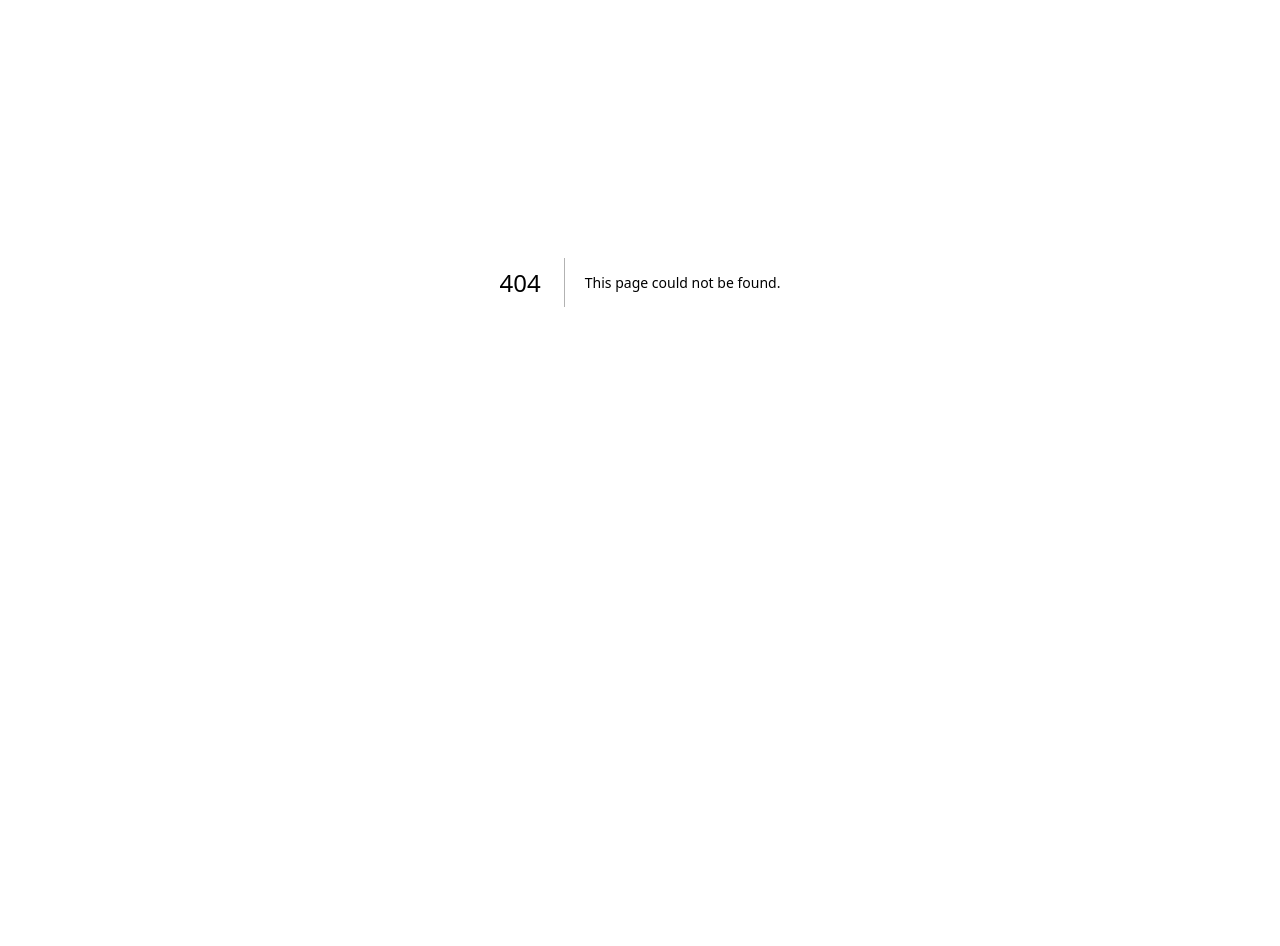
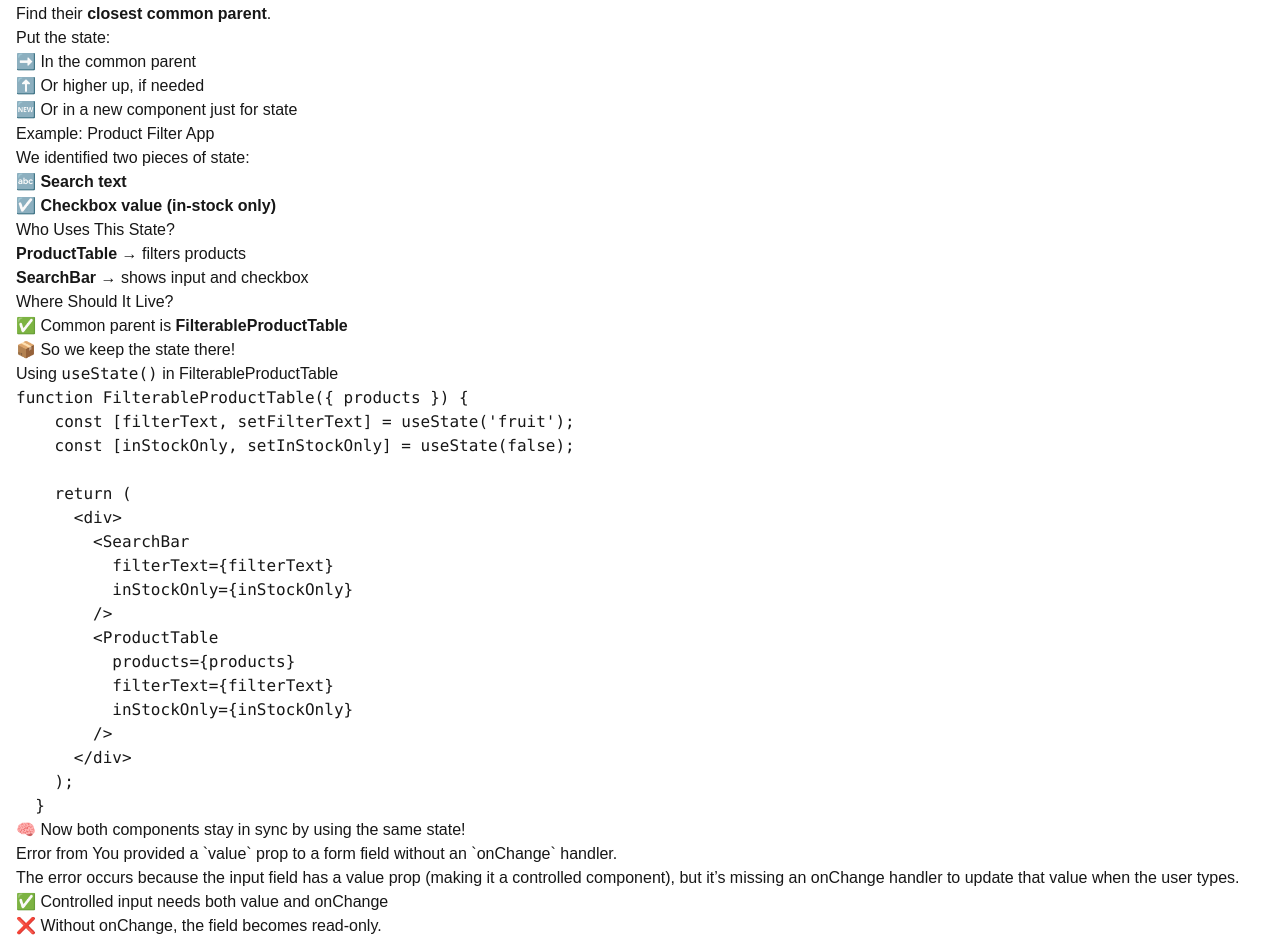
Before and after one commit to Sujal-Vanjare/react-learn, a Next.js app: page /thinking-in-react/identify-where-your-state-should-live in a window 1280 px wide. Before the commit this address had no page. Shown: the part 183-1129 px from the top of the page. Before the commit the page ends 873 px from the top, so only its background shows below. Built offline with nearby package versions, Linux system fonts and the light colour scheme.

Commit message:
thinking in react completed

```diff
--- a/src/app/page.tsx
+++ b/src/app/page.tsx
@@ -18,6 +18,8 @@ const pages = [
   },
   { id: 12, href: "/thinking-in-react/when-to-use-state" },
   { id: 13, href: "/thinking-in-react/identify-where-your-state-should-live" },
+  { id: 14, href: "/thinking-in-react/inverse-data-flow" },
+  { id: 15, href: "/thinking-in-react/product-table" },
 ];
 
 export default function Home() {
--- /dev/null
+++ b/src/app/thinking-in-react/identify-where-your-state-should-live/page.jsx
@@ -0,0 +1,99 @@
+export default function Page() {
+  return (
+    <div>
+      <h1>Where Should State Live?</h1>
+
+      <h2>Why This Matters</h2>
+      <p>
+        React passes data <strong>one-way</strong> (from parent to child). So,
+        we need to figure out which component should "own" each piece of state.
+      </p>
+
+      <h2>How to Decide State Ownership</h2>
+      <ol>
+        <li>Find all components that use the state.</li>
+        <li>
+          Find their <strong>closest common parent</strong>.
+        </li>
+        <li>
+          Put the state:
+          <ul>
+            <li>➡️ In the common parent</li>
+            <li>⬆️ Or higher up, if needed</li>
+            <li>🆕 Or in a new component just for state</li>
+          </ul>
+        </li>
+      </ol>
+
+      <h2>Example: Product Filter App</h2>
+      <p>We identified two pieces of state:</p>
+      <ul>
+        <li>
+          🔤 <strong>Search text</strong>
+        </li>
+        <li>
+          ☑️ <strong>Checkbox value (in-stock only)</strong>
+        </li>
+      </ul>
+
+      <h3>Who Uses This State?</h3>
+      <ul>
+        <li>
+          <strong>ProductTable</strong> → filters products
+        </li>
+        <li>
+          <strong>SearchBar</strong> → shows input and checkbox
+        </li>
+      </ul>
+
+      <h3>Where Should It Live?</h3>
+      <p>
+        ✅ Common parent is <strong>FilterableProductTable</strong>
+      </p>
+      <p>📦 So we keep the state there!</p>
+
+      <h2>
+        Using <code>useState()</code> in FilterableProductTable
+      </h2>
+      <pre>
+        <code>
+          {`function FilterableProductTable({ products }) {
+    const [filterText, setFilterText] = useState('fruit');
+    const [inStockOnly, setInStockOnly] = useState(false);
+
+    return (
+      <div>
+        <SearchBar
+          filterText={filterText}
+          inStockOnly={inStockOnly}
+        />
+        <ProductTable
+          products={products}
+          filterText={filterText}
+          inStockOnly={inStockOnly}
+        />
+      </div>
+    );
+  }`}
+        </code>
+      </pre>
+
+      <p>🧠 Now both components stay in sync by using the same state!</p>
+
+      <h2>
+        Error from You provided a `value` prop to a form field without an
+        `onChange` handler.
+      </h2>
+      <div>
+        <p>
+          The error occurs because the input field has a value prop (making it a
+          controlled component), but it’s missing an onChange handler to update
+          that value when the user types.
+        </p>
+
+        <p>✅ Controlled input needs both value and onChange</p>
+        <p>❌ Without onChange, the field becomes read-only.</p>
+      </div>
+    </div>
+  );
+}
--- /dev/null
+++ b/src/app/thinking-in-react/inverse-data-flow/page.jsx
@@ -0,0 +1,61 @@
+export default function Page() {
+  return (
+    <div>
+      <h1>Inverse Data Flow in React</h1>
+
+      <h2>Summary</h2>
+      <p>
+        React passes data <strong>down</strong> from parent to child via{" "}
+        <code>props</code>. But to let a child <strong>update</strong> the
+        parent’s state, we use <strong>functions passed down as props</strong>.
+      </p>
+
+      <h2>Problem</h2>
+      <p>
+        You made the input controlled by setting <code>value={filterText}</code>
+        , but it doesn’t change when you type — because it needs an{" "}
+        <code>onChange</code> handler.
+      </p>
+
+      <h2>Solution: Pass Down Setter Functions</h2>
+
+      <h3>
+        In Parent (<code>FilterableProductTable</code>):
+      </h3>
+      <pre>
+        <code>
+          {`<SearchBar
+  filterText={filterText}
+  inStockOnly={inStockOnly}
+  onFilterTextChange={setFilterText}
+  onInStockOnlyChange={setInStockOnly}
+/>`}
+        </code>
+      </pre>
+
+      <h3>
+        In Child (<code>SearchBar</code>):
+      </h3>
+      <pre>
+        <code>
+          {`<input
+  type="text"
+  value={filterText}
+  onChange={(e) => onFilterTextChange(e.target.value)}
+/>
+
+<input
+  type="checkbox"
+  checked={inStockOnly}
+  onChange={(e) => onInStockOnlyChange(e.target.checked)}
+/>`}
+        </code>
+      </pre>
+
+      <p>
+        ✅ Now the child updates the parent’s state — this is called{" "}
+        <strong>inverse data flow</strong>.
+      </p>
+    </div>
+  );
+}
--- /dev/null
+++ b/src/app/thinking-in-react/product-table/page.jsx
@@ -0,0 +1,122 @@
+"use client";
+
+import { useState } from "react";
+
+function FilterableProductTable({ products }) {
+  const [filterText, setFilterText] = useState("");
+  const [inStockOnly, setInStockOnly] = useState(false);
+
+  return (
+    <div>
+      <SearchBar
+        filterText={filterText}
+        inStockOnly={inStockOnly}
+        onFilterTextChange={setFilterText}
+        onInStockOnlyChange={setInStockOnly}
+      />
+      <ProductTable
+        products={products}
+        filterText={filterText}
+        inStockOnly={inStockOnly}
+      />
+    </div>
+  );
+}
+
+function ProductCategoryRow({ category }) {
+  return (
+    <tr>
+      <th colSpan="2">{category}</th>
+    </tr>
+  );
+}
+
+function ProductRow({ product }) {
+  const name = product.stocked ? (
+    product.name
+  ) : (
+    <span style={{ color: "red" }}>{product.name}</span>
+  );
+
+  return (
+    <tr>
+      <td>{name}</td>
+      <td>{product.price}</td>
+    </tr>
+  );
+}
+
+function ProductTable({ products, filterText, inStockOnly }) {
+  const rows = [];
+  let lastCategory = null;
+
+  products.forEach((product) => {
+    if (product.name.toLowerCase().indexOf(filterText.toLowerCase()) === -1) {
+      return;
+    }
+    if (inStockOnly && !product.stocked) {
+      return;
+    }
+    if (product.category !== lastCategory) {
+      rows.push(
+        <ProductCategoryRow
+          category={product.category}
+          key={product.category}
+        />
+      );
+    }
+    rows.push(<ProductRow product={product} key={product.name} />);
+    lastCategory = product.category;
+  });
+
+  return (
+    <table>
+      <thead>
+        <tr>
+          <th>Name</th>
+          <th>Price</th>
+        </tr>
+      </thead>
+      <tbody>{rows}</tbody>
+    </table>
+  );
+}
+
+function SearchBar({
+  filterText,
+  inStockOnly,
+  onFilterTextChange,
+  onInStockOnlyChange,
+}) {
+  return (
+    <form>
+      <input
+        type="text"
+        value={filterText}
+        placeholder="Search..."
+        onChange={(e) => onFilterTextChange(e.target.value)}
+      />
+      <label>
+        <input
+          type="checkbox"
+          checked={inStockOnly}
+          onChange={(e) => onInStockOnlyChange(e.target.checked)}
+        />{" "}
+        Only show products in stock
+      </label>
+    </form>
+  );
+}
+
+const PRODUCTS = [
+  { category: "Fruits", price: "$1", stocked: true, name: "Apple" },
+  { category: "Fruits", price: "$1", stocked: true, name: "Dragonfruit" },
+  { category: "Fruits", price: "$2", stocked: false, name: "Passionfruit" },
+  { category: "Vegetables", price: "$2", stocked: true, name: "Spinach" },
+  { category: "Vegetables", price: "$4", stocked: false, name: "Pumpkin" },
+  { category: "Vegetables", price: "$1", stocked: true, name: "Peas" },
+];
+
+export default function App() {
+  return <FilterableProductTable products={PRODUCTS} />;
+}
```
